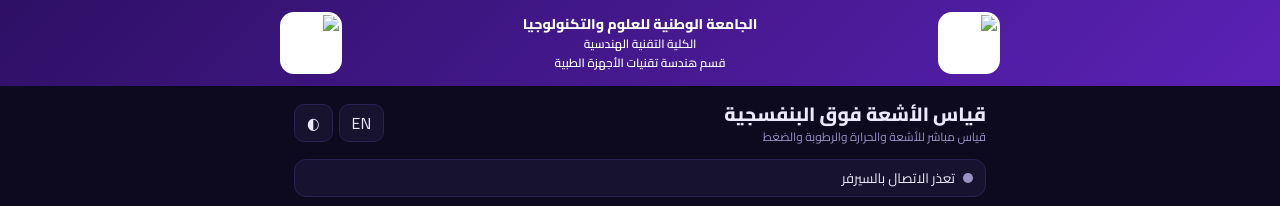
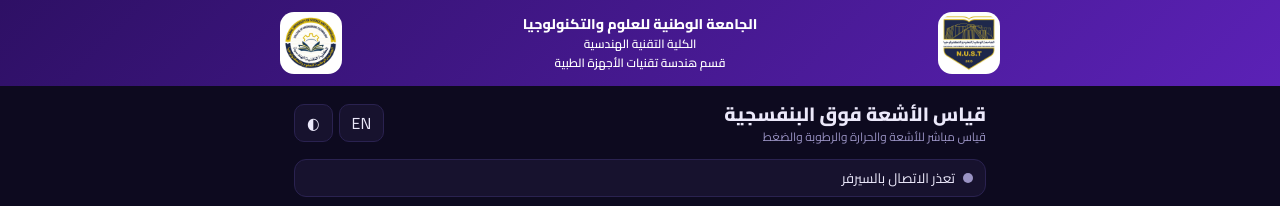
Before and after one commit to uv-radiation-monitor/uv-radiation-monitor.github.io, a plain HTML site: page index.html in a window 1280 px wide. Shown: the top 206 px of the page. Drawn offline with Linux system fonts and the light colour scheme; no server answers.

Commit message:
Update index.html

```diff
--- a/index.html
+++ b/index.html
@@ -49,9 +49,9 @@ footer{text-align:center;color:var(--mut);font-size:.75rem;padding:6px 0 16px}
 </head>
 <body>
 <div class="top"><div class="org">
-<img src="1000451145.jpg" alt="NUST">
+<img src="IMG_20261124_111457_608.jpg" alt="NUST">
 <div><b id="ou">—</b><span id="oc">—</span><br><span id="od">—</span></div>
-<img src="1000451144.jpg" alt="College">
+<img src="IMG_20261124_111439_814.jpg" alt="College">
 </div></div>
 
 <div class="wrap">
```
